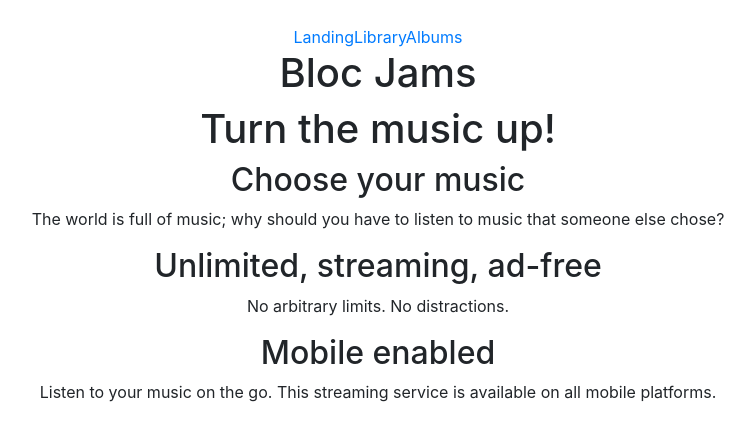
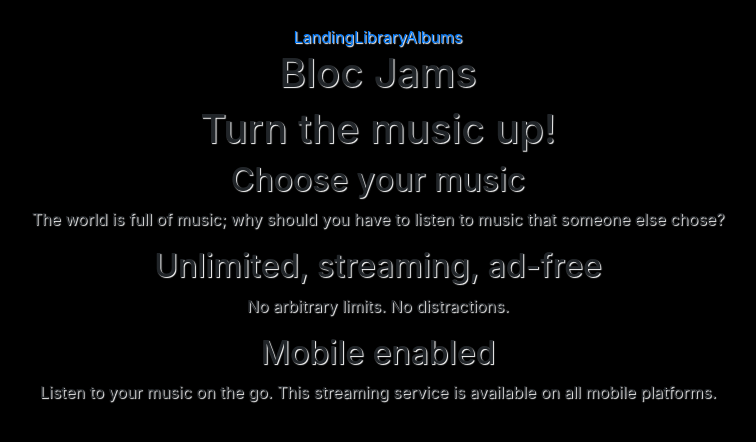
Before and after one commit to mynamestricia/bloc-jams-react, a React (Create React App) app: page / in a window 1280 px wide. Shown: the top 442 px of the page, without its empty margins (262-1018 px from the left). Built offline with nearby package versions, Linux system fonts and the light colour scheme.

Commit message:
styling commit

```diff
--- a/src/App.css
+++ b/src/App.css
@@ -1,3 +1,12 @@
+body {
+  background-color: black;
+  text-shadow: 1px 1px 1px white;
+}
+
+a:hover{
+  color: red;
+}
+
 .App {
   text-align: center;
   margin: 15px;
--- a/src/index.css
+++ b/src/index.css
@@ -1,6 +1,7 @@
 body {
   margin: 0;
   padding: 10px;
+  text-decoration-color: yellow;
   font-family: -apple-system, BlinkMacSystemFont, "Segoe UI", "Roboto", "Oxygen",
     "Ubuntu", "Cantarell", "Fira Sans", "Droid Sans", "Helvetica Neue",
     sans-serif;
```
